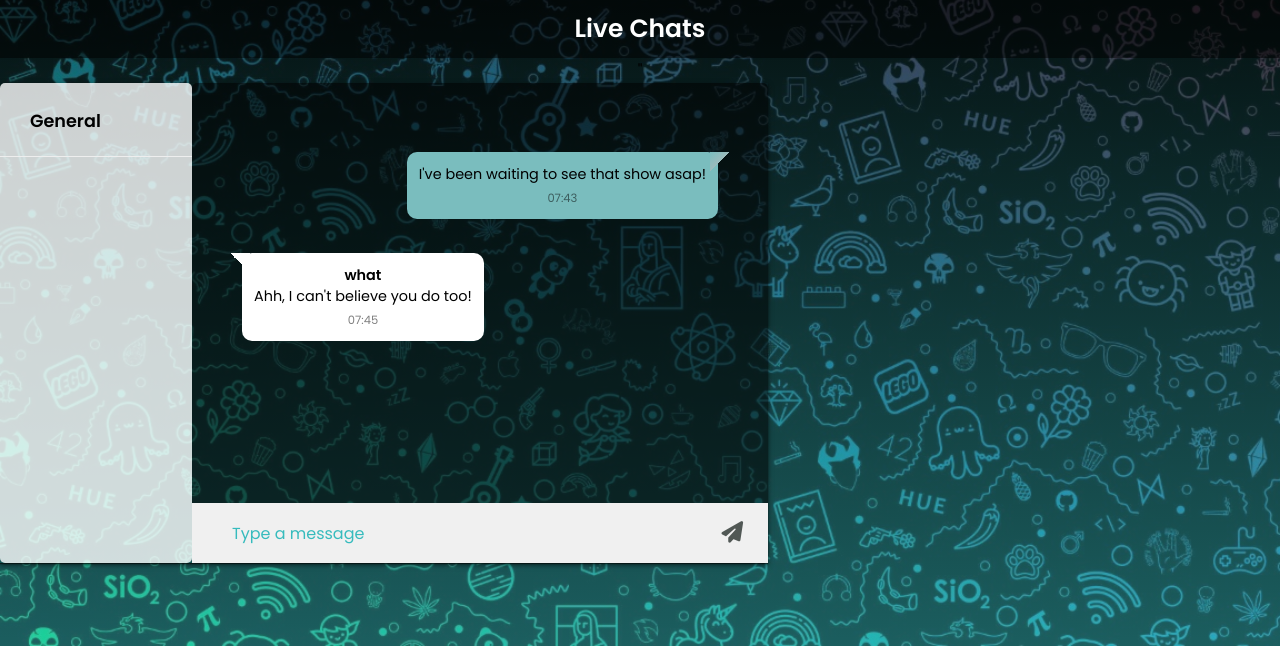
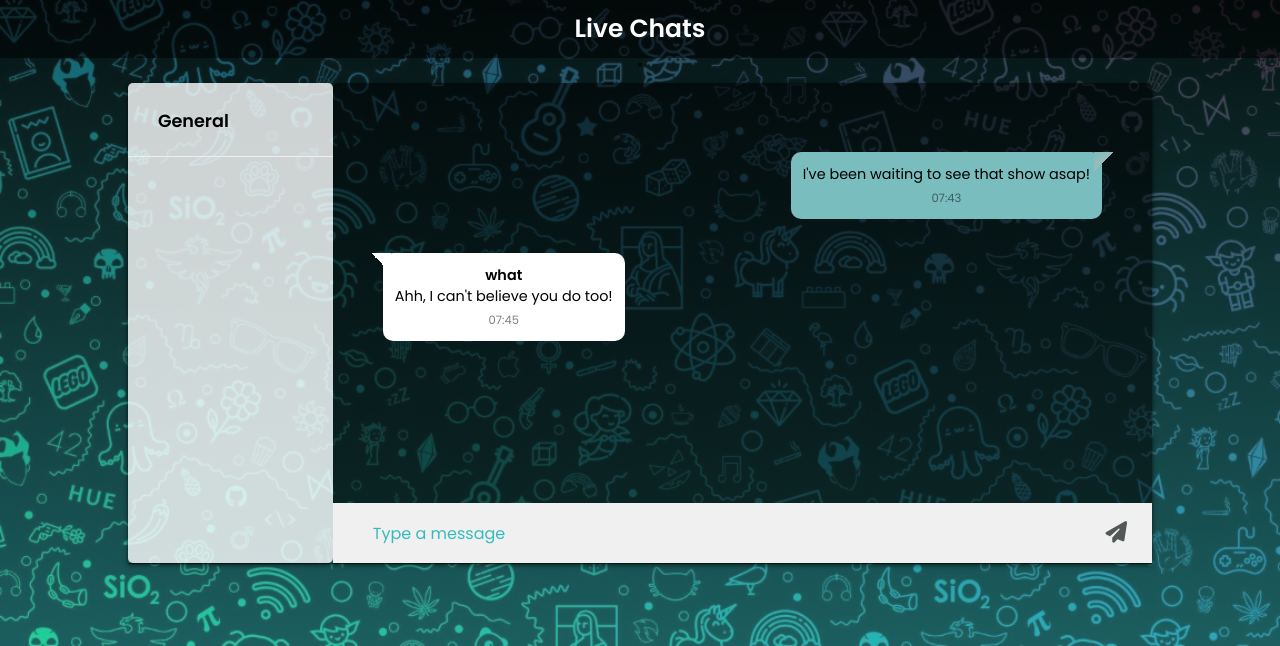
Before and after one commit to akarsh911/TaskManager-CCS, a PHP site: page /html/view_chats.html in a window 1280 px wide. Shown: the part 154-800 px from the top of the page. Run offline with PHP 8.4, Linux system fonts and the light colour scheme; some libraries are stand-ins or nearby versions.

Commit message:
Update view_chats.css

```diff
--- a/css/view_chats.css
+++ b/css/view_chats.css
@@ -1,8 +1,8 @@
 @import url('https://fonts.googleapis.com/css2?family=Poppins:wght@400;600&display=swap');
 
 .main-container {
-    position: center;
-    width: 60vw;
+    margin-left: 10vw;
+    width: 80vw;
     max-width: 100%;
     height: 60vh;
     background: none;
@@ -12,18 +12,18 @@
 
 .main-container .left-container {
     position: relative;
-    width: 25%;
+    width: 20%;
     height: 100%;
-    flex: 25%;
+    flex: 20%;
     border-radius: 5px;
     background: rgba(255, 255, 255, 0.8);
 }
 
 .main-container .right-container {
     position: relative;
-    width: 75%;
+    width: 80%;
     height: 100%;
-    flex: 75%;
+    flex: 80%;
     border-radius: 5px;
     background: rgba(0, 0, 0, 0.54);
 }
```
